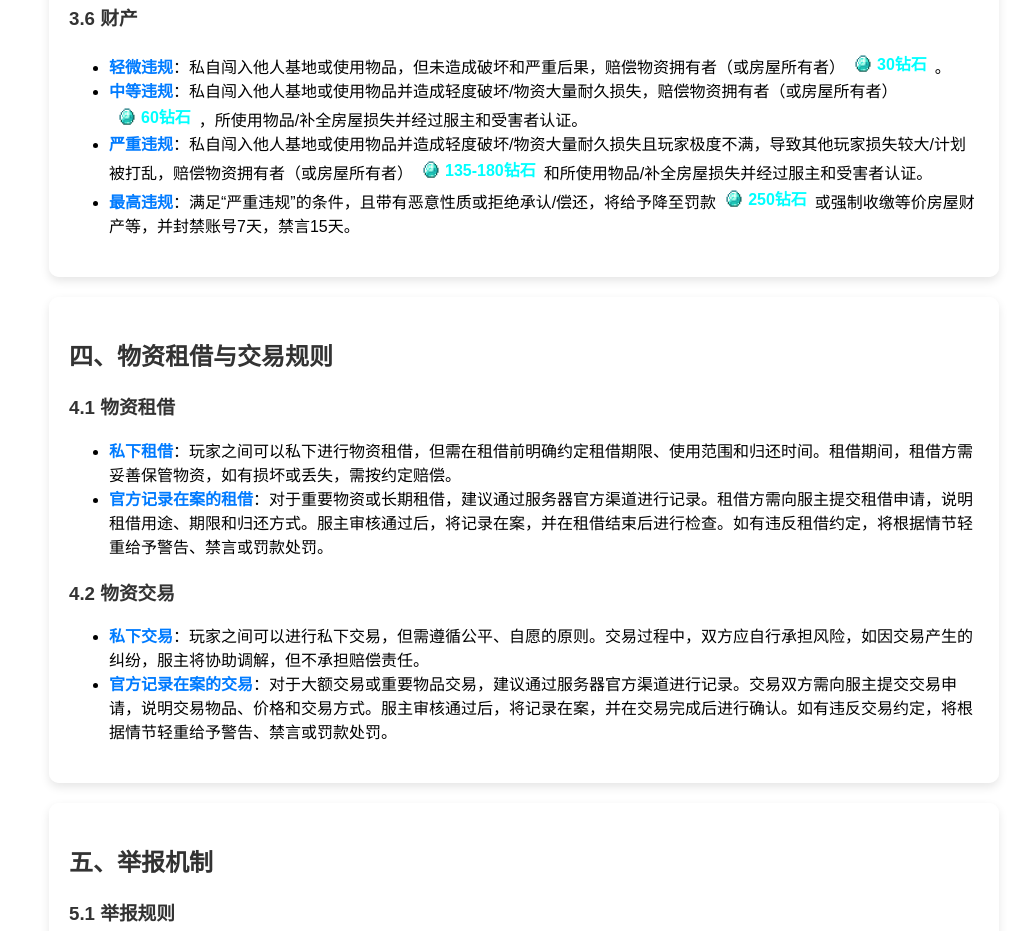
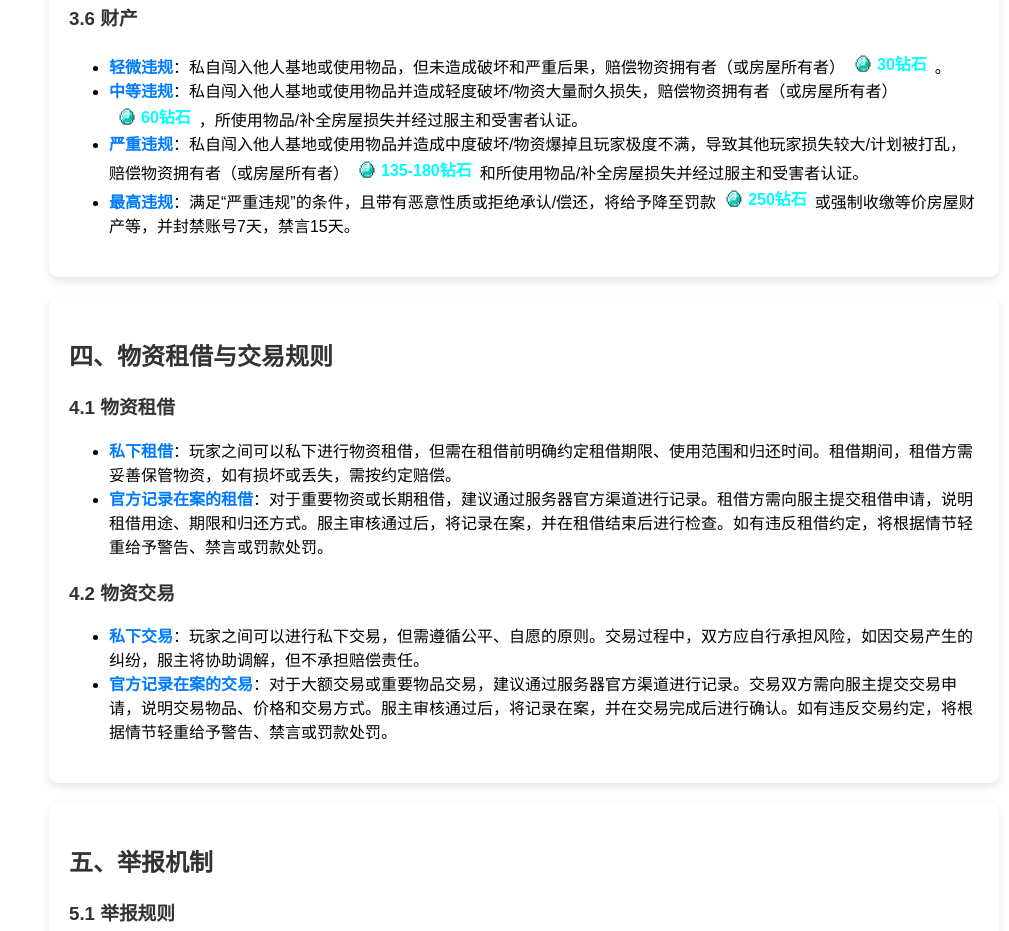
Before and after one commit to leipishu/ServerWeb, a plain HTML site: page index.html in a window 1280 px wide. Shown: the part 1879-2810 px from the top of the page, without its empty margins (271-1280 px from the left). Drawn offline with Linux system fonts and the light colour scheme.

Commit message:
fix: 修正严重违规的描述内容

```diff
--- a/index.html
+++ b/index.html
@@ -297,7 +297,7 @@
                         <ul>
                             <li><span class="bold-text">轻微违规</span>：私自闯入他人基地或使用物品，但未造成破坏和严重后果，赔偿物资拥有者（或房屋所有者）<span class="diamond">30钻石</span>。</li>
                             <li><span class="bold-text">中等违规</span>：私自闯入他人基地或使用物品并造成轻度破坏/物资大量耐久损失，赔偿物资拥有者（或房屋所有者）<span class="diamond">60钻石</span>，所使用物品/补全房屋损失并经过服主和受害者认证。</li>
-                            <li><span class="bold-text">严重违规</span>：私自闯入他人基地或使用物品并造成轻度破坏/物资大量耐久损失且玩家极度不满，导致其他玩家损失较大/计划被打乱，赔偿物资拥有者（或房屋所有者）<span class="diamond">135-180钻石</span>和所使用物品/补全房屋损失并经过服主和受害者认证。</li>
+                            <li><span class="bold-text">严重违规</span>：私自闯入他人基地或使用物品并造成中度破坏/物资爆掉且玩家极度不满，导致其他玩家损失较大/计划被打乱，赔偿物资拥有者（或房屋所有者）<span class="diamond">135-180钻石</span>和所使用物品/补全房屋损失并经过服主和受害者认证。</li>
                             <li><span class="bold-text">最高违规</span>：满足“严重违规”的条件，且带有恶意性质或拒绝承认/偿还，将给予降至罚款<span class="diamond">250钻石</span>或强制收缴等价房屋财产等，并封禁账号7天，禁言15天。</li>
                         </ul>
                     </section>
```
